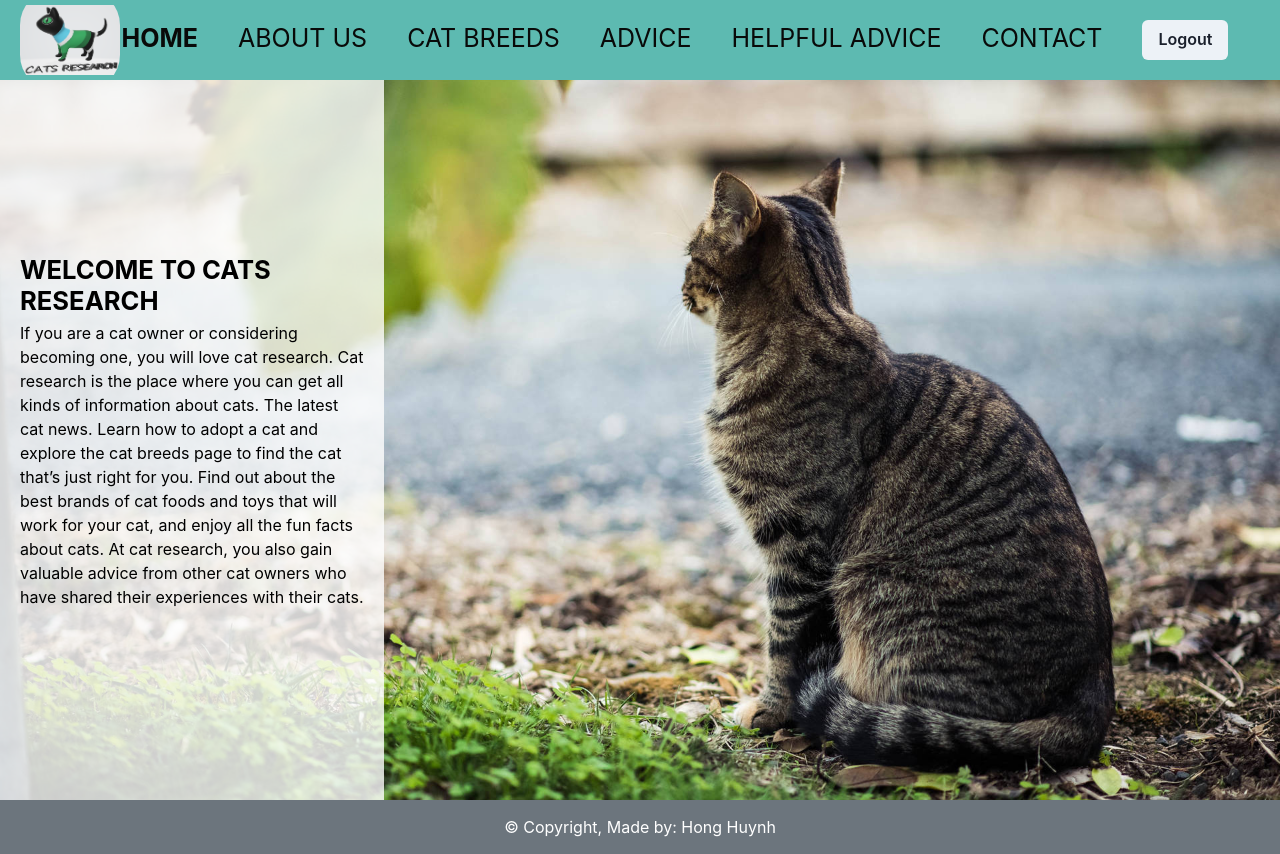
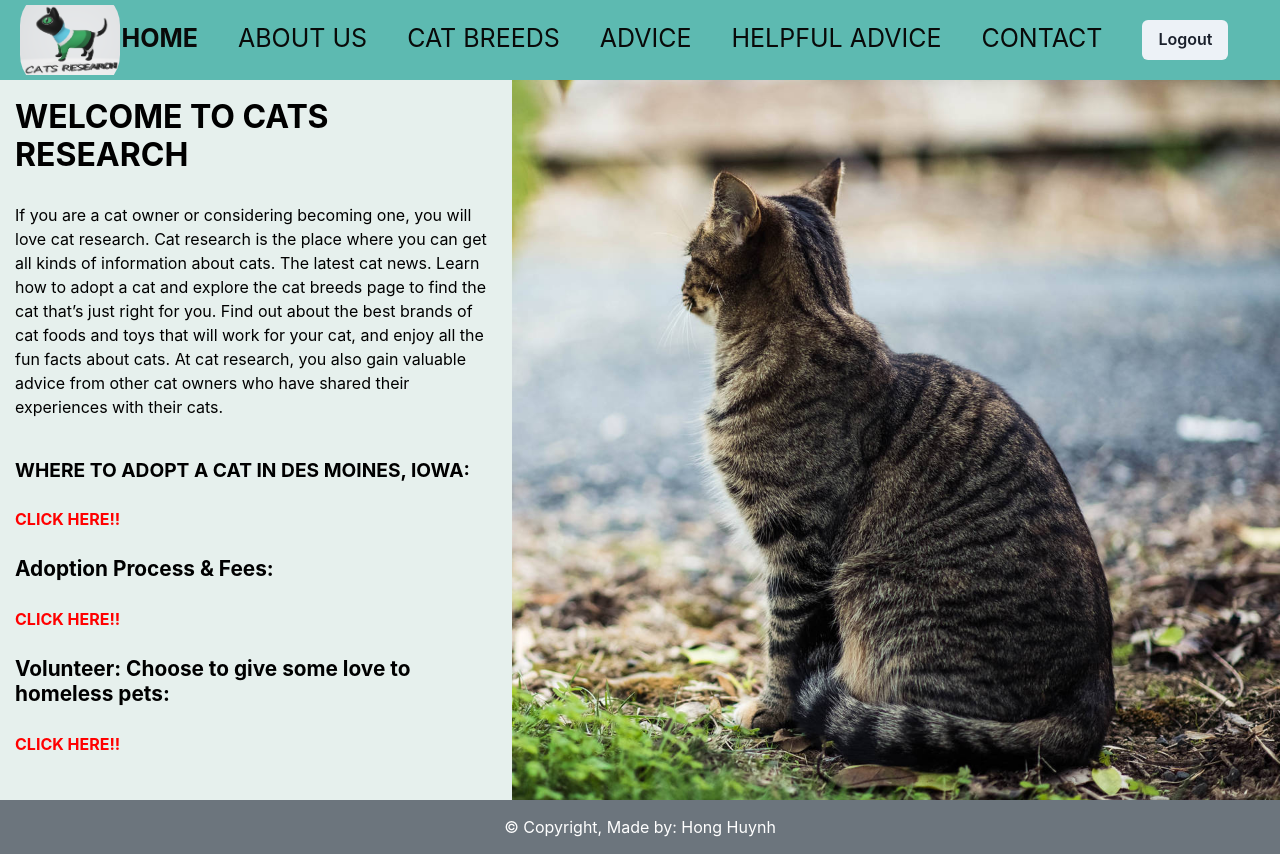
Before and after one commit to hmhuynh1/cat_Research, a React (Vite) app: page / in a window 1280 px wide. Built offline with nearby package versions, Linux system fonts and the light colour scheme; sample sign-in values are in the browser's storage.

Commit message:
add link

```diff
--- a/server.cjs
+++ b/server.cjs
@@ -1,3 +1,7 @@
+require('dotenv').config();
+
+/* eslint-disable no-undef */
+// eslint-disable-next-line @typescript-eslint/no-var-requires
 require('dotenv').config();
 const express = require('express');
 const multer = require('multer');
--- a/src/App.tsx
+++ b/src/App.tsx
@@ -3,10 +3,9 @@ import catB from "./assets/h1.jpg"; // Ensure this path is correct
 import { useNavigate } from 'react-router-dom';
 import { useEffect, useState } from 'react';
 
-
 function App() {
     const navigate = useNavigate();
-    const [isMobile, setIsMobile] = useState(window.innerWidth < 768);/** */
+    const [isMobile, setIsMobile] = useState(window.innerWidth < 768);
 
     useEffect(() => {
         if (!localStorage.getItem("user")) {
@@ -14,11 +13,19 @@ function App() {
         }
     }, [navigate]);
 
-    useEffect(() => {/** */
-        window.addEventListener('resize', () => {
+    useEffect(() => {
+        const handleResize = () => {
             setIsMobile(window.innerWidth < 768);
-        });
-    })
+        };
+
+        // Add event listener
+        window.addEventListener('resize', handleResize);
+
+        // Cleanup event listener on unmount
+        return () => {
+            window.removeEventListener('resize', handleResize);
+        };
+    }, []);
 
     return (
         <Box
@@ -27,22 +34,23 @@ function App() {
             display="flex"
         >
             <Box
-                width={isMobile ? "100%" : "30%"} // Takes up half of the screen width
-                padding="20px"
+                width={isMobile ? "100%" : "40%"}
+                padding="15px"
                 display="flex"
                 flexDirection="column"
-                justifyContent="center" // Center content vertically if needed
-                alignItems="flex-start" // Align content to the left
-                bg="rgba(255, 255, 255, 0.8)" // Optional: Add background color to improve text readability
+                justifyContent="center"
+                alignItems="flex-start"
+                bg="rgba(230, 240, 237, 10)"
                 minHeight="60vh"
-                position="relative" // Ensure text container is positioned correctly
-                zIndex="1" // Ensure text is above the background image
+                position="relative"
+                zIndex="100"
+
             >
                 <Heading
                     color="black"
-                    mb={1}
+                    mb={7} // Updated margin-bottom
                     textAlign="left"
-                    fontSize={{ base: "160%" }} // Responsive font sizes
+                    fontSize={{ base: "200%" }}
                 >
                     WELCOME TO CATS RESEARCH
                 </Heading>
@@ -53,17 +61,85 @@ function App() {
                     Find out about the best brands of cat foods and toys that will work for your cat, and enjoy all the fun facts about cats.
                     At cat research, you also gain valuable advice from other cat owners who have shared their experiences with their cats.
 
+                </Text>
 
-                </Text>
+                <br></br><Heading
+                    color="black"
+                    mb={7} // Updated margin-bottom
+                    textAlign="left"
+                    fontSize={{ base: "120%" }}
+                >
+                    WHERE TO ADOPT A CAT IN DES MOINES, IOWA:
+                </Heading>
+
+                <Heading
+                    color="red"
+                    mb={7} // Updated margin-bottom
+                    textAlign="left"
+                    fontSize={{ base: "100%" }}
+                >
+                    <p><a href="https://www.arl-iowa.org/adopt/find-a-pet/pet-list/cat/
+                ">CLICK HERE!! </a></p>
+
+                </Heading>
+
+                <Heading
+                    color="black"
+                    mb={7} // Updated margin-bottom
+                    textAlign="left"
+                    fontSize={{ base: "130%" }}
+                >
+                    Adoption Process & Fees:
+
+                </Heading>
+
+                <Heading
+                    color="red"
+                    mb={7} // Updated margin-bottom
+                    textAlign="left"
+                    fontSize={{ base: "100%" }}
+                >
+                    <p><a href="https://www.arl-iowa.org/adopt/adoption-process/
+                ">CLICK HERE!! </a></p>
+
+                </Heading>
+
+
+
+                <Heading
+                    color="black"
+                    mb={7} // Updated margin-bottom
+                    textAlign="left"
+                    fontSize={{ base: "130%" }}
+                >
+                    Volunteer: Choose to give some love to homeless pets:
+
+                </Heading>
+
+                <Heading
+                    color="red"
+                    mb={7} // Updated margin-bottom
+                    textAlign="left"
+                    fontSize={{ base: "100%" }}
+                >
+                    <p><a href="https://www.arl-iowa.org/get-involved/volunteer/
+                ">CLICK HERE!! </a></p>
+
+                </Heading>
+
+
+
+
+
+
 
 
 
 
             </Box>
 
-
             <Box
-                position="absolute" //cat background side
+                position="absolute"
                 top="0"
                 left="0"
                 width="100%"
@@ -72,10 +148,8 @@ function App() {
                 backgroundSize="cover"
                 backgroundPosition="center"
                 backgroundRepeat="no-repeat"
-                zIndex="0" // Ensure background image is below the text container
+                zIndex="0"
             />
-
-
         </Box>
     );
 }
```
Also changed, not shown: models/blacklistedToken.cjs (line endings or trailing spaces).
